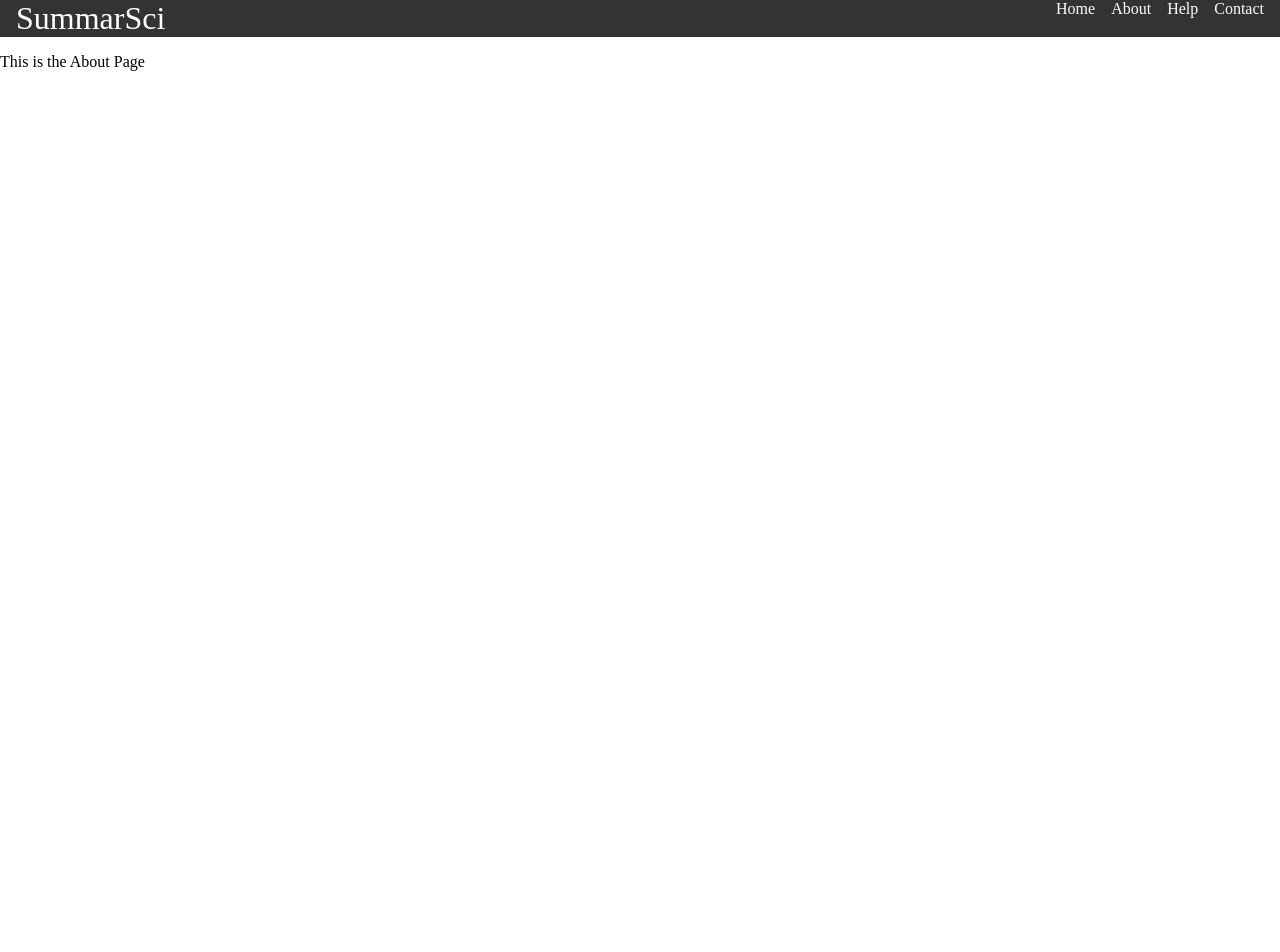
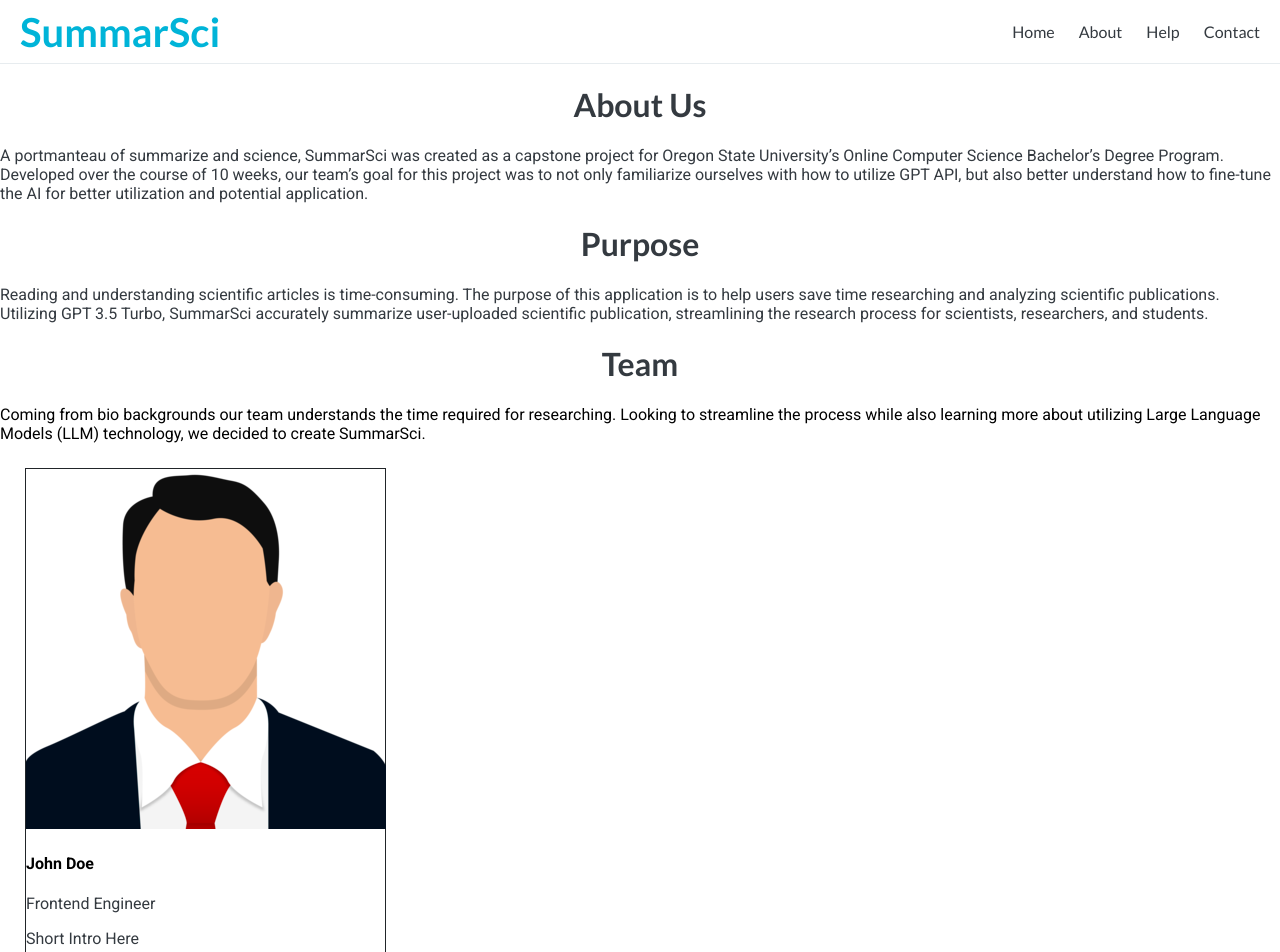
Before and after one commit to dobell733/summar-sci, a React (Create React App) app in the folder frontend/: page /about in a window 1280 px wide. Shown: the top 952 px of the page. Before the commit the page ends 800 px from the top, so only its background shows below. Built offline with nearby package versions, Linux system fonts and the light colour scheme.

Commit message:
New CSS
updated css

```diff
--- a/frontend/src/App.js
+++ b/frontend/src/App.js
@@ -22,6 +22,10 @@ function App() {
         <Route path="/help" element={<HelpPage />} />
         <Route path="/contact" element={<ContactPage />} />
       </Routes>
+
+      <footer>
+        <p><cite>&copy; 2024 Aaron Anderson, Dominic Bell, Jonathan Lau </cite></p>
+      </footer>
     </BrowserRouter>
     );
   }
--- a/frontend/src/components/Nav.js
+++ b/frontend/src/components/Nav.js
@@ -7,7 +7,7 @@ import { Link } from 'react-router-dom';
 function Nav() {
   return (
     <nav className="nav">
-      <a href="/" className="site-title">SummarSci</a>
+      <h href="/" className="site-title">SummarSci</h>
       <ul>
         <li>
           <Link to="/">Home</Link>
--- a/frontend/src/index.css
+++ b/frontend/src/index.css
@@ -1,22 +1,54 @@
+/* Import Fonts */
+@import url('https://fonts.googleapis.com/css2?family=Lato:ital,wght@0,100;0,300;0,400;0,700;0,900;1,100;1,300;1,400;1,700;1,900&family=Roboto:ital,wght@0,100;0,300;0,400;0,500;0,700;0,900;1,100;1,300;1,400;1,500;1,700;1,900&display=swap');
+
+
+/* Colors */
+:root {
+  --Teal: #00b4d8;
+  --LightGray: #e7ecef;
+  --DarkGray: #343a40;
+  --Black: #212529;
+}
+
+/* Layout */
 * {
   box-sizing: border-box;
 }
 
 body {
-    margin: 0
+  margin: 0;
+  font-family: "Roboto", sans-serif;
+}
+
+/* Nav */
+.container {
+  margin: 1rem;
+  text-align: center;
+}
+
+.nav {
+  background-color: white;
+  display: flex;
+  justify-content: space-between;
+  align-items: stretch;
+  height: 4rem;
+  gap: 2rem;
+  padding: 0 1rem;
+  border-bottom: .1rem solid var(--LightGray);
+
 }
 
 .site-title {
-    font-size: 2rem;
-}
-
-.nav {
-    background-color: #333;
-    color: white;
+  font-size: 2.5rem;
+  font-family: "Lato", sans-serif;
+  font-weight: bold;
+  font-style: normal;
+  text-decoration: none;
+  color: var(--Teal);
+  height: 100%;
   display: flex;
-    justify-content: space-between;
-    gap: 2rem;
-    padding: 0 1rem;
+  align-items: center;
+  padding: .25rem;
 }
 
 .nav ul {
@@ -25,9 +57,54 @@ body {
   list-style: none;
   display: flex;
   gap: 1rem;
+
 }
 
 .nav a {
-    color: inherit;
-    text-decoration: none
+  color: var(--DarkGray);
+  font-family: "Lato", sans-serif;
+  font-weight: 500;
+  font-style: normal;
+  text-decoration: none;
+  height: 100%;
+  display: flex;
+  align-items: center;
+  padding: .25rem;
 }
+
+.nav a:hover{
+  color: var(--Black);
+  font-weight: bold;
+}
+
+.nav li.active {
+  background-color: white;
+  border-bottom: .25rem solid var(--Teal);
+}
+
+.nav li:hover {
+  background-color: white;
+  border-bottom: .25rem solid var(--Teal);
+}
+
+/* Team Card */
+figure {
+  border-color:var(--Black);
+  width: 22.55rem;
+  margin:25px;
+  padding:0;
+  border:1px solid var(--Black);
+}
+
+
+/* Text */
+h1, h2, h3 {
+  font-family: "Lato", sans-serif;
+  text-align: center;
+  color: var(--DarkGray);
+}
+
+p {
+  font-family: "Roboto", sans-serif;
+  color: var(--DarkGray);
+}
--- a/frontend/src/pages/AboutPage.js
+++ b/frontend/src/pages/AboutPage.js
@@ -6,7 +6,27 @@ import React from 'react';
 function AboutPage() {
     return (
         <>
-            <p>This is the About Page</p>
+            <h1>About Us</h1>
+            <article>
+                <p>A portmanteau of summarize and science, SummarSci was created as a capstone project for Oregon State University’s Online Computer Science Bachelor’s Degree Program. Developed over the course of 10 weeks, our team’s goal for this project was to not only familiarize ourselves with how to utilize GPT API, but also better understand how to fine-tune the AI for better utilization and potential application.</p>
+            </article>
+            <h1>Purpose</h1>
+            <article>
+                <p>Reading and understanding scientific articles is time-consuming. The purpose of this application is to help users save time researching and analyzing scientific publications. Utilizing GPT 3.5 Turbo, SummarSci accurately summarize user-uploaded scientific publication, streamlining the research process for scientists, researchers, and students.</p>
+            </article>
+            <h1>Team</h1>
+            <article>Coming from bio backgrounds our team understands the time required for researching. Looking to streamline the process while also learning more about utilizing Large Language Models (LLM) technology, we decided to create SummarSci.</article>
+            <figure class="card">
+                <img
+                    src="images/business-avatar.png"
+                    alt="Avatar"
+                />
+                <div class="card-container">
+                    <h4><b>John Doe</b></h4>
+                    <p>Frontend Engineer</p>
+                    <p>Short Intro Here</p>
+                </div>
+            </figure>
         </>
     );
 }
--- a/frontend/src/pages/HelpPage.js
+++ b/frontend/src/pages/HelpPage.js
@@ -6,7 +6,10 @@ import React from 'react';
 function HelpPage() {
     return (
         <>
-            <p>This is the Help Page</p>
+            <h1>Help</h1>
+            <article>
+                <p>Intructions will be written when functionality is finalized. Also include images along with steps</p>
+            </article>
         </>
     );
 }
```
Also changed, not shown: frontend/public/images/business-avatar.png (added). Lines whose indentation alone changed are shown as unchanged.
